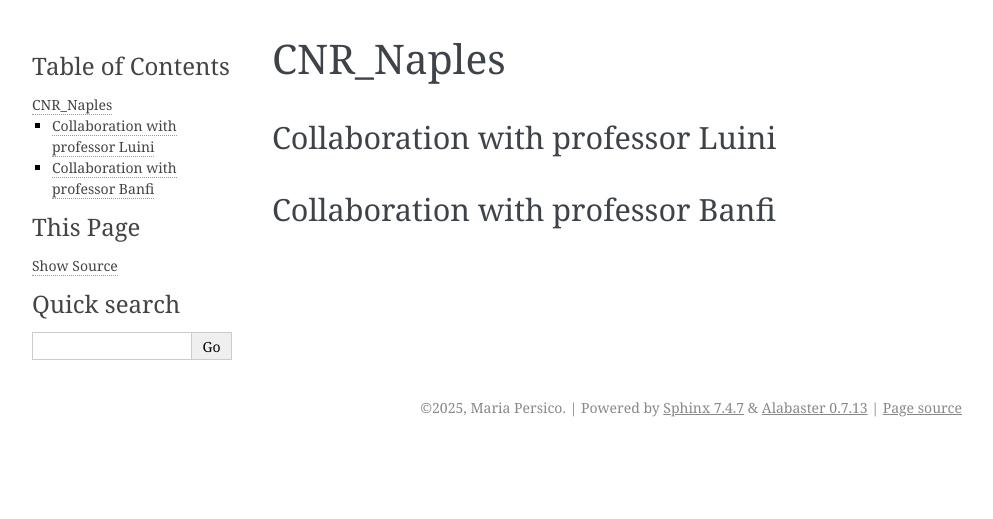
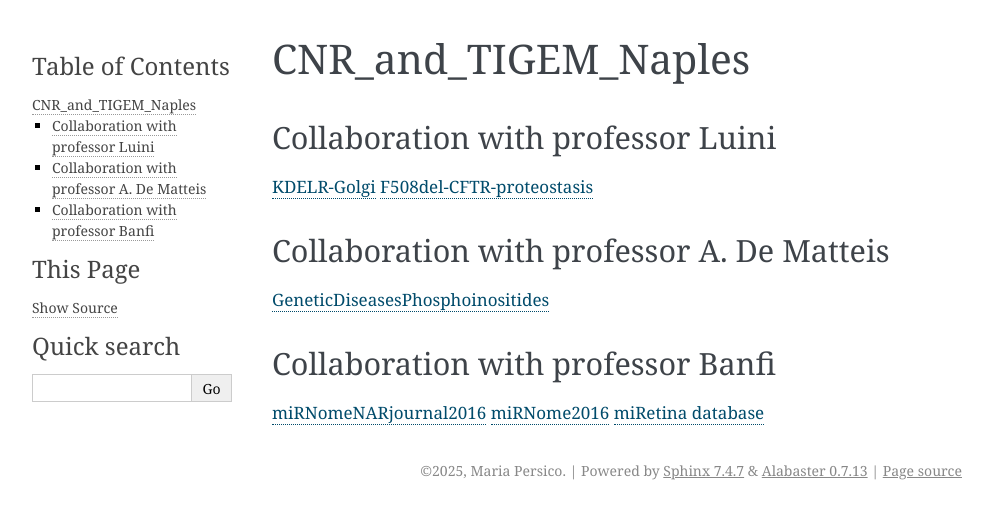
Before and after one commit to persicomaria/career_test, a Sphinx documentation site: the page built from doc/CNR_Naples.md, in a window 1280 px wide. Shown: the top 519 px of the page, without its empty margins (148-1141 px from the left). Built offline with Sphinx 7.4.7, drawn with Linux system fonts in a browser that asks for light colours; pages that are not in the unit, such as notebooks, are missing from menus.

Commit message:
collaborations at CNR-Tigem Naples

```diff
--- a/doc/CNR_Naples.md
+++ b/doc/CNR_Naples.md
@@ -1,7 +1,16 @@
-# CNR_Naples
+# CNR_and_TIGEM_Naples
 
 
 
 ## Collaboration with professor Luini
+[KDELR-Golgi](https://hdl.handle.net/11591/463043)
+[F508del-CFTR-proteostasis](https://elifesciences.org/articles/10365)
+
+## Collaboration with professor A. De Matteis
+[GeneticDiseasesPhosphoinositides](https://www.sciencedirect.com/science/article/pii/S1388198114002534)
+
 
 ## Collaboration with professor Banfi
+[miRNomeNARjournal2016](https://academic.oup.com/nar/article-abstract/44/4/1525/1854878)
+[miRNome2016](https://iovs.arvojournals.org/article.aspx?articleid=2560787)
+[miRetina database](https://hdl.handle.net/11591/463043)
```
